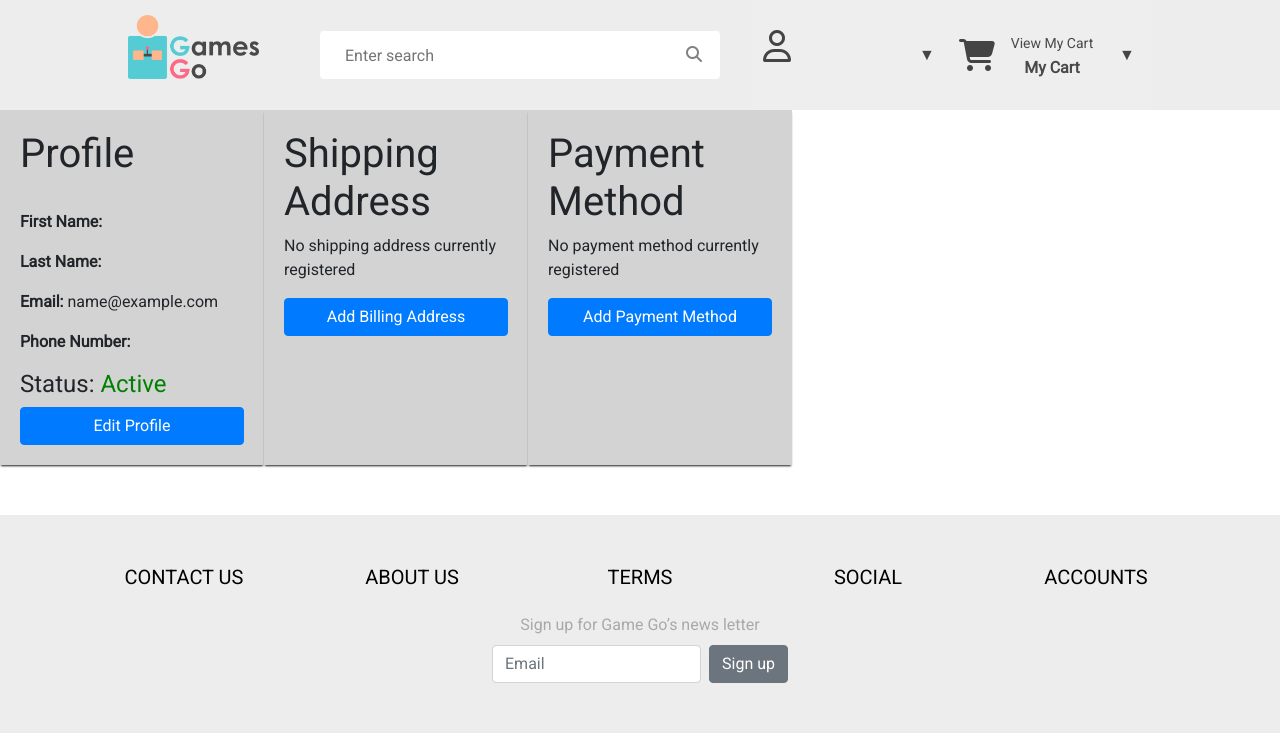
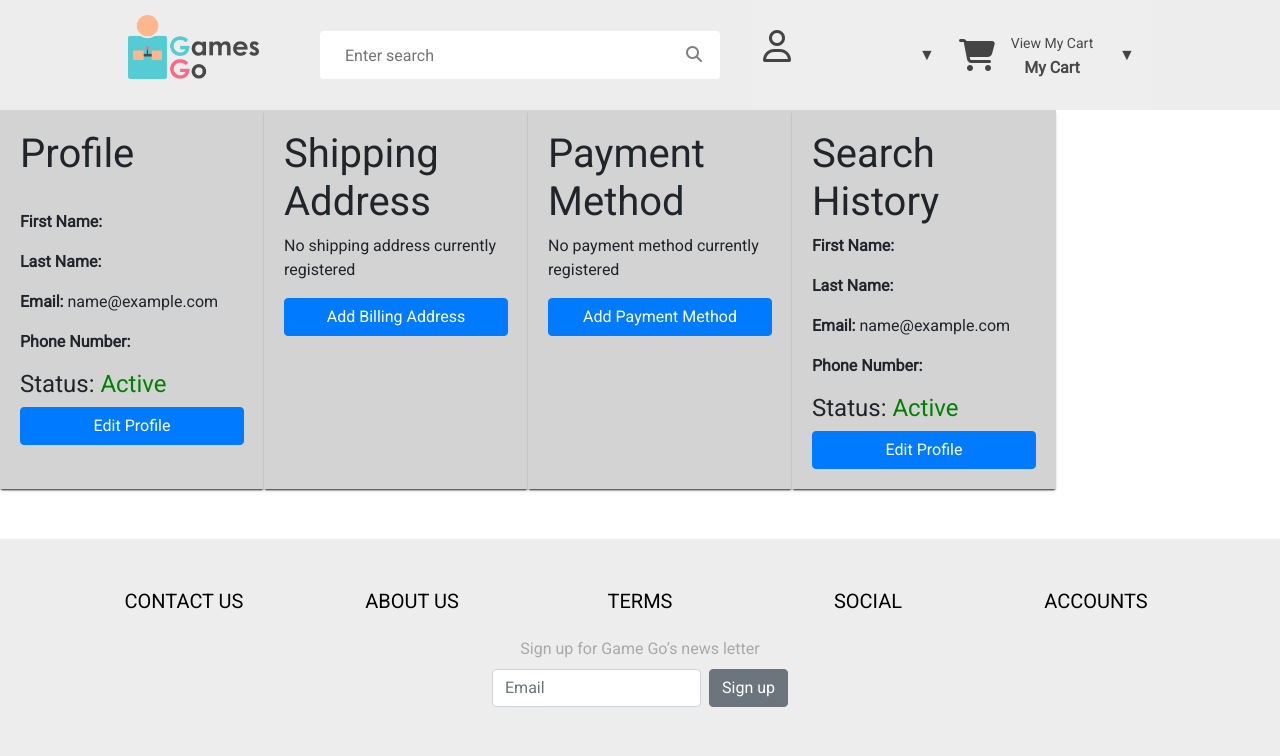
Before and after one commit to Thorarinng/VerkLegt2020, a Django app: page /user/account/ in a window 1280 px wide. Shown: the top 756 px of the page. Run offline with Django 3.2, Linux system fonts and the light colour scheme; the visitor is signed in with stand-in values (Sample User, id 1); some libraries are stand-ins or nearby versions.

Commit message:
search history started

```diff
--- a/Project/templates/product/index.html
+++ b/Project/templates/product/index.html
@@ -50,6 +50,8 @@
               <label for="sort"><h5><strong>Sort</strong></h5></label><br>
               <select class="option" id="sort" name="sort">
                 <option value="" disabled selected hidden>Sort...</option>
+                <option value="az">Name (A to Z)</option>
+                <option value="za">Name (Z to A)</option>
                 <option value="lowhigh">Price (low to high)</option>
                 <option value="highlow">Price (high to low)</option>
               </select><br>
--- a/Project/templates/user/account/account_details.html
+++ b/Project/templates/user/account/account_details.html
@@ -5,5 +5,6 @@
     {% include 'user/account/profile/profile_details.html' %}
     {% include 'user/account/shippingaddress/shippingaddress_details.html' %}
     {% include 'user/account/paymentmethod/paymentmethod_details.html' %}
+    {% include 'user/account/searchhistory/searchhistory_details.html' %}
     </div>
 {% endblock %}
--- /dev/null
+++ b/Project/templates/user/account/searchhistory/searchhistory_details.html
@@ -0,0 +1,16 @@
+{% block content %}
+    <div class="profile">
+        <h1>Search History</h1>
+        <p> <b>First Name: </b> {{ user.firstName }}</p>
+        <p> <b>Last Name: </b> {{ user.lastName }}</p>
+        <p> <b> Email: </b> {{ user.email }} </p>
+        <p> <b> Phone Number: </b> {{ user.phoneNumber }}</p>
+        {% if user.active %}
+            <h4>Status: <span style="color: green"> Active </span></h4>
+        {% else %}
+            <h4>Status: <span style="color: red"> Inactive </span></h4>
+        {% endif %}
+
+        <a class="btn btn-primary" style="width: 14rem" href="{% url 'editProfile' %}">Edit Profile</a>
+    </div>
+{% endblock %}
```
Also changed, not shown: Project/product/views.py (+6 -1 lines), Project/templates/user/account/searchhistory/searchhistory_page.html (added, +10 -0 lines), Project/templates/product/sidebar.html (deleted).
